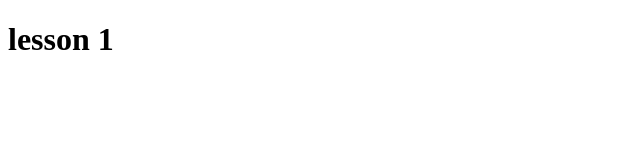
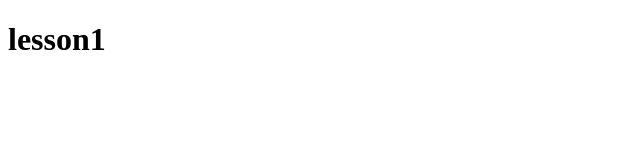
Before and after one commit to Neffect/if-html, a plain HTML site: page index.html in a window 1280 px wide. Shown: the full height of the page, 0-640 px from the left. Drawn offline with Linux system fonts and the light colour scheme.

Commit message:
Added. giftignore and index.html

```diff
--- a/index.html
+++ b/index.html
@@ -5,7 +5,7 @@
     <title>lesson1</title>
 </head>
 <body>
-<h1>lesson 1</h1>
+<h1>lesson1</h1>
 
 </body>
 </html>
```
